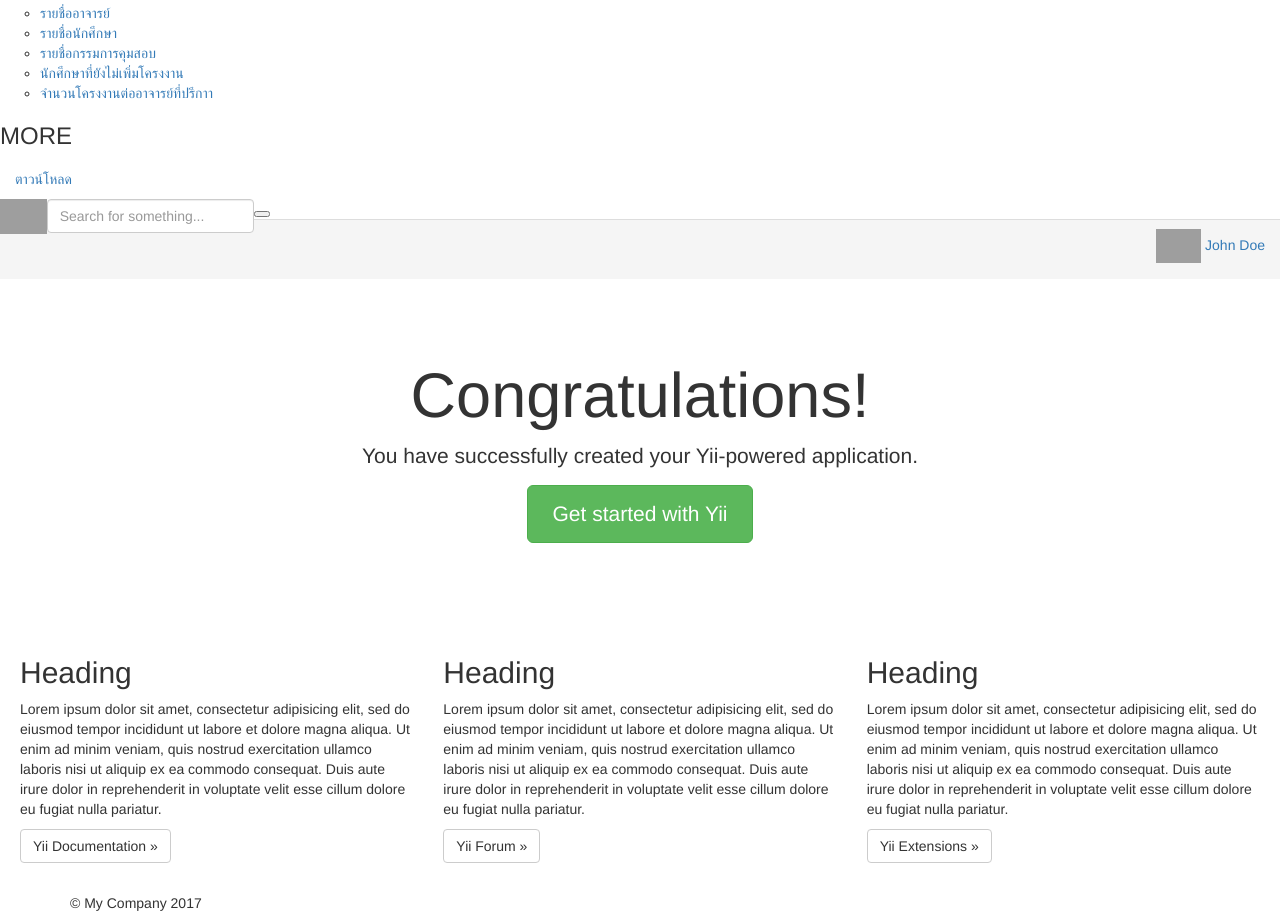
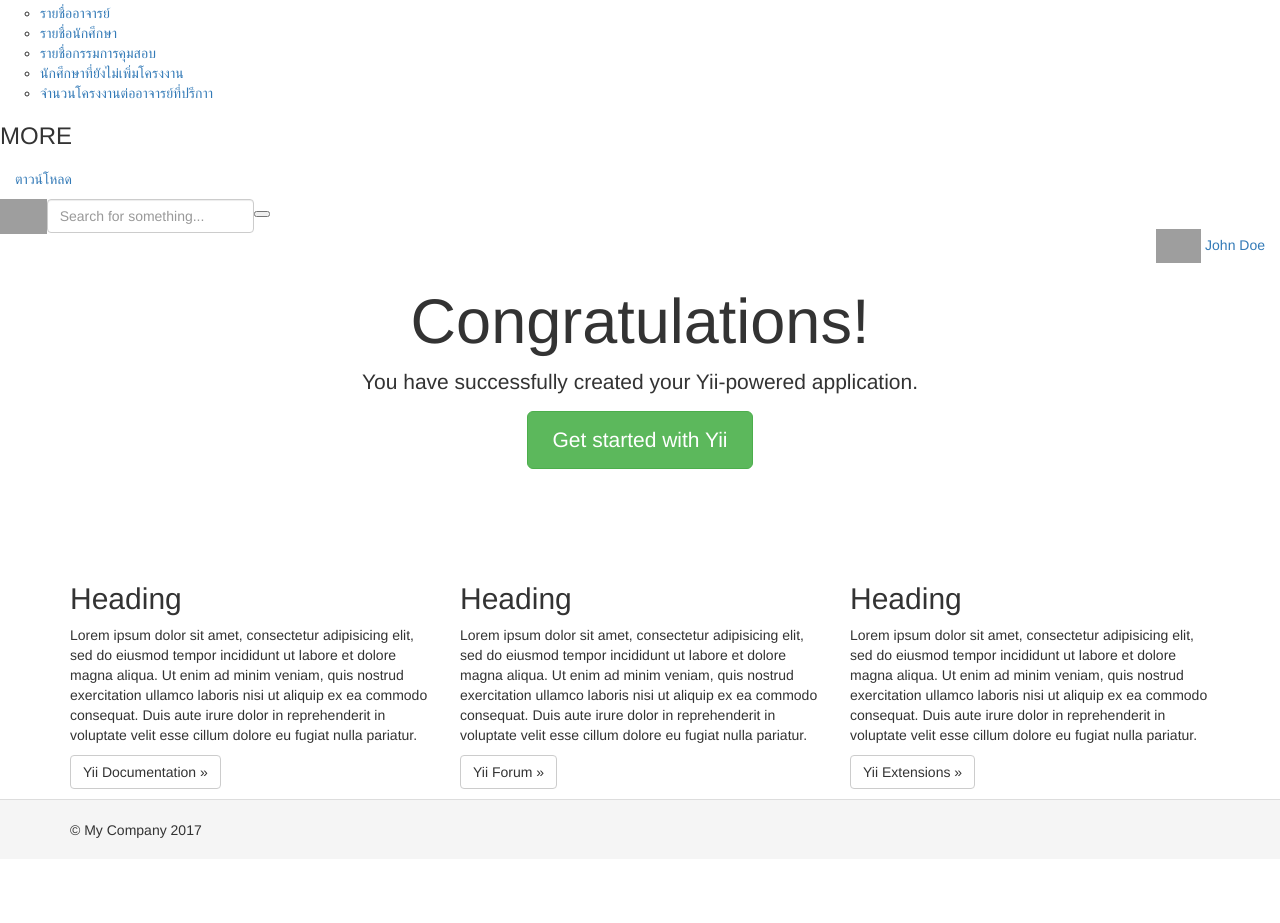
Before and after one commit to komkeao/ProjectManagementSystem, a Yii app: template views/site/index.php in a window 1280 px wide. Shown: the part 237-1160 px from the top of the page. After the commit the page ends 1075 px from the top, so only its background shows below. Run offline with PHP 8.4 and a stand-in for Yii, Linux system fonts and the light colour scheme; the template is opened without the code that fills it, so the values that code supplies are empty; some libraries are stand-ins or nearby versions; grey boxes are pictures that could not be loaded.

Commit message:
add container div

```diff
--- a/views/layouts/main.php
+++ b/views/layouts/main.php
@@ -171,15 +171,15 @@
 
     </header>
     <!-- /HEADER -->
-
+    <div class="container">
     <section id="middle">
         <?= Breadcrumbs::widget([
             'links' => isset($this->params['breadcrumbs']) ? $this->params['breadcrumbs'] : [],
         ]) ?>
-        <div class="col-md-12" style="padding: 20px">
+
             <?= $content ?>
-        </div>
     </section>
+    </div>
 
 </div>
 
```
